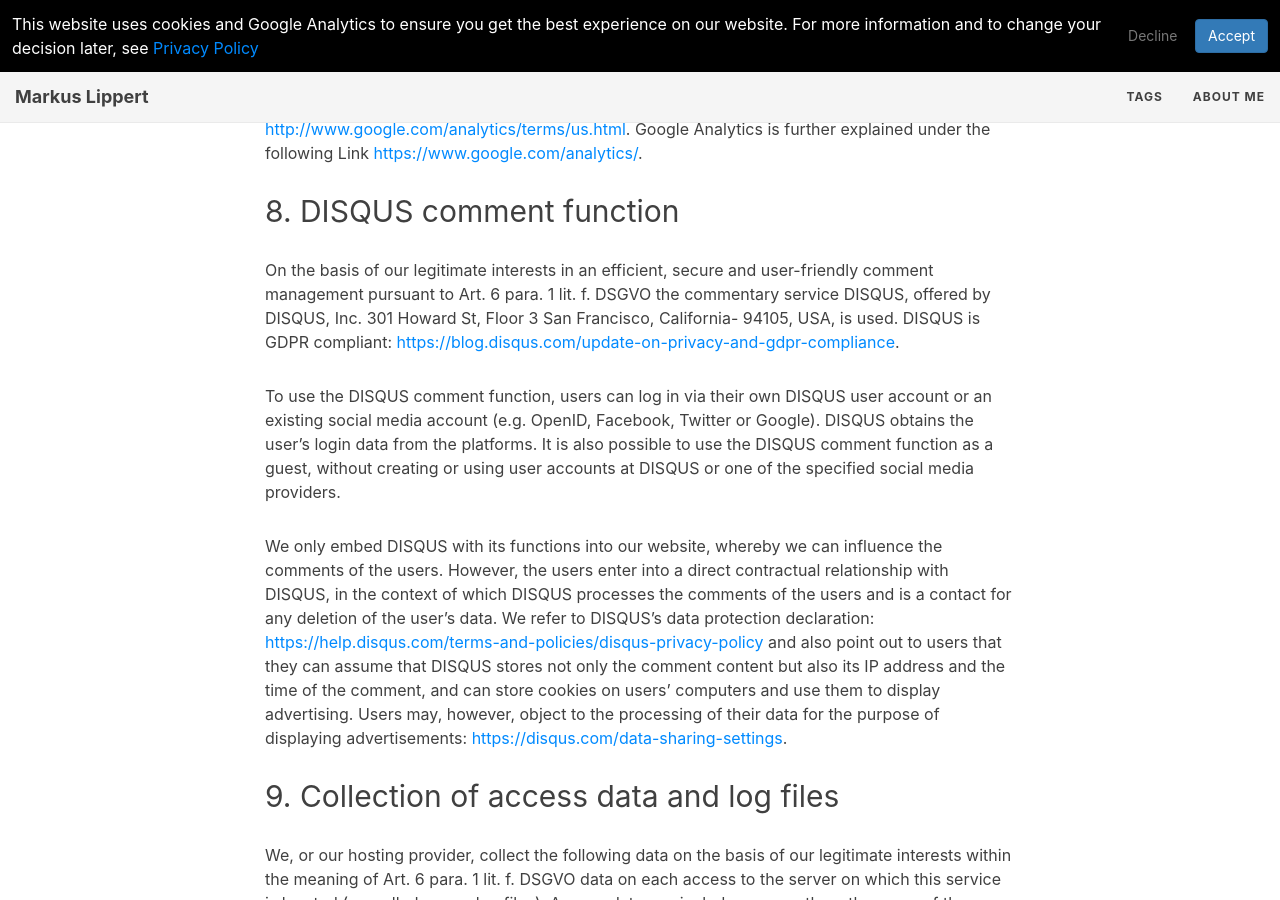
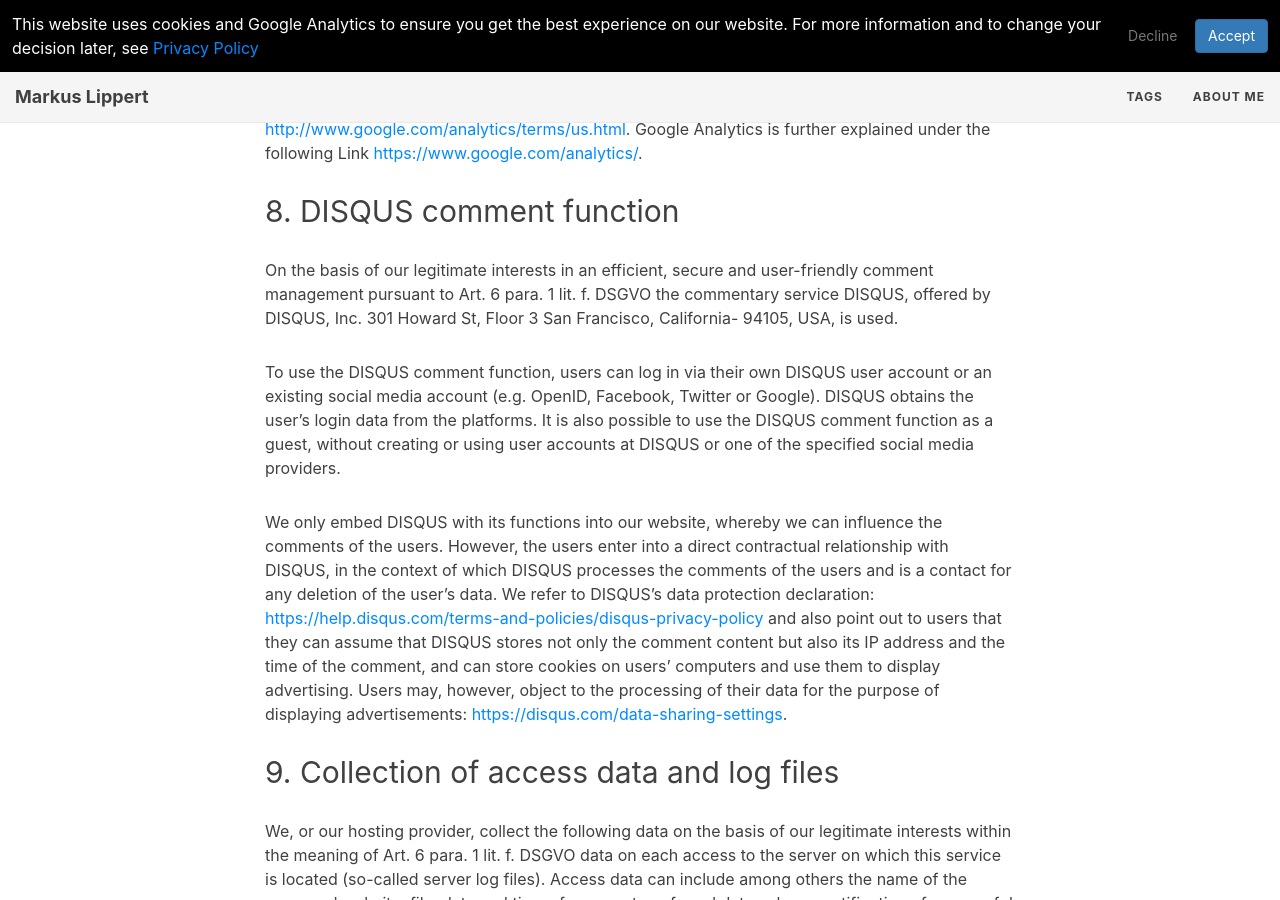
Before and after one commit to lippertmarkus/lippertmarkus.github.io, a Jekyll site: the page built from privacy-policy.md, in a window 1280 px wide and 900 px high, scrolled down 11147 px. Built offline with Jekyll 4.4.1, drawn with Linux system fonts in a browser that asks for light colours.

Commit message:
Update privacy-policy.md

```diff
--- a/privacy-policy.md
+++ b/privacy-policy.md
@@ -190,7 +190,7 @@
 
 ## 8. DISQUS comment function
 
-On the basis of our legitimate interests in an efficient, secure and user-friendly comment management pursuant to Art. 6 para. 1 lit. f. DSGVO the commentary service DISQUS, offered by DISQUS, Inc. 301 Howard St, Floor 3 San Francisco, California- 94105, USA, is used. DISQUS is GDPR compliant: [https://blog.disqus.com/update-on-privacy-and-gdpr-compliance](https://blog.disqus.com/update-on-privacy-and-gdpr-compliance).
+On the basis of our legitimate interests in an efficient, secure and user-friendly comment management pursuant to Art. 6 para. 1 lit. f. DSGVO the commentary service DISQUS, offered by DISQUS, Inc. 301 Howard St, Floor 3 San Francisco, California- 94105, USA, is used.
 
 To use the DISQUS comment function, users can log in via their own DISQUS user account or an existing social media account (e.g. OpenID, Facebook, Twitter or Google). DISQUS obtains the user's login data from the platforms. It is also possible to use the DISQUS comment function as a guest, without creating or using user accounts at DISQUS or one of the specified social media providers.
 
```
